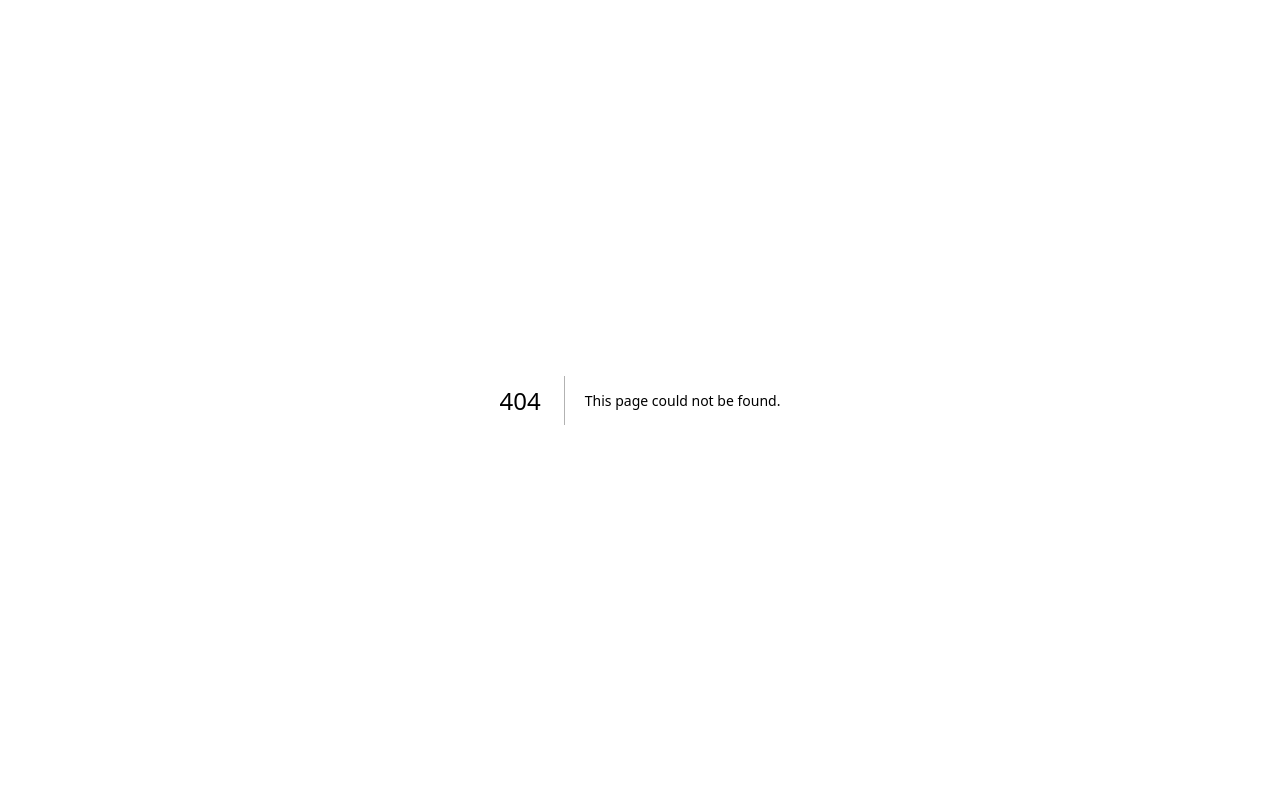
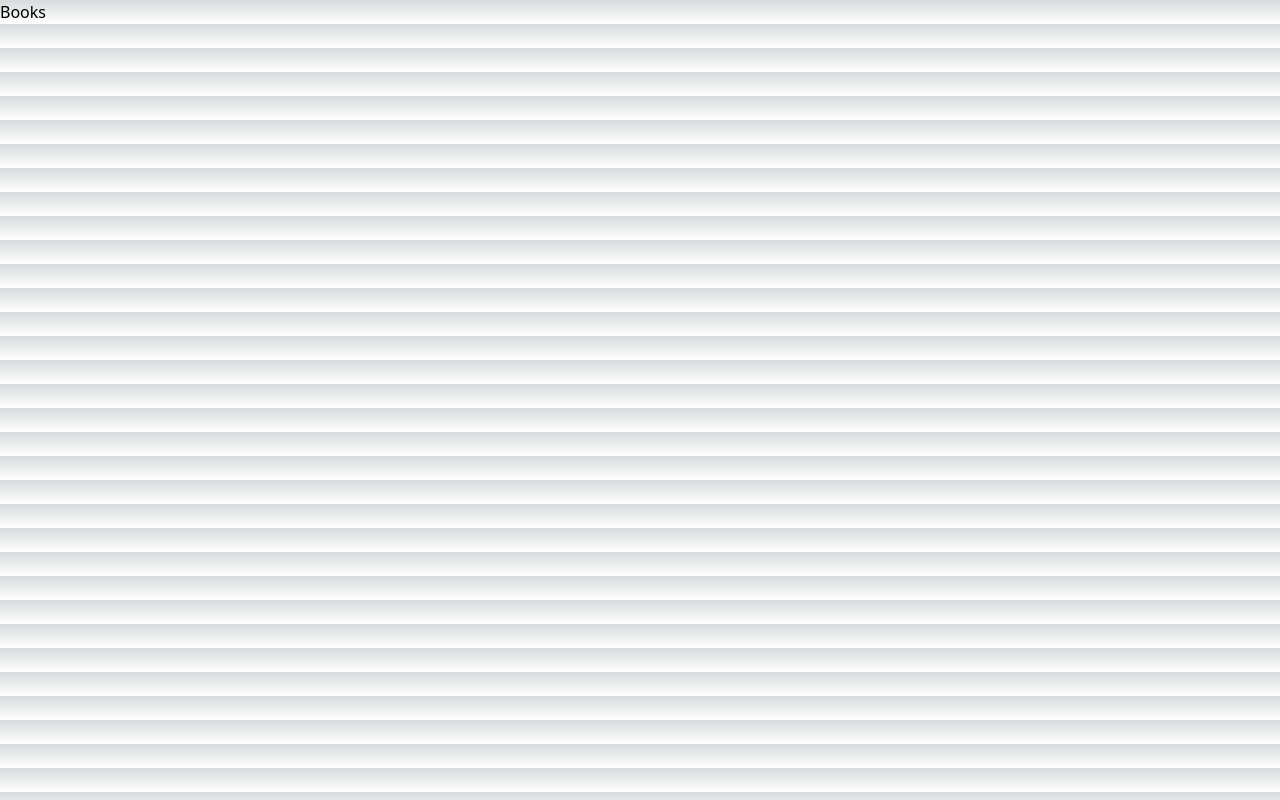
Before and after one commit to aiakimov/books, a Next.js app: page /books in a window 1280 px wide. Before the commit this address had no page. Built offline with nearby package versions, Linux system fonts and the light colour scheme.

Commit message:
add:zustand

```diff
--- a/package.json
+++ b/package.json
@@ -21,7 +21,8 @@
     "react": "18.2.0",
     "react-dom": "18.2.0",
     "tailwindcss": "3.3.2",
-    "typescript": "5.1.3"
+    "typescript": "5.1.3",
+    "zustand": "^4.3.8"
   },
   "devDependencies": {
     "@types/axios": "^0.14.0",
--- /dev/null
+++ b/src/pages/books/[id].tsx
@@ -0,0 +1,5 @@
+const Book = () => {
+  return <div>ID</div>
+}
+
+export default Book
--- /dev/null
+++ b/src/pages/books/index.tsx
@@ -0,0 +1,6 @@
+const Books = () => {
+    return <div>Books</div>
+  }
+
+
+  export default Books
```
Also changed, not shown: 1 other file (tests, documents, lock files or other folders).
